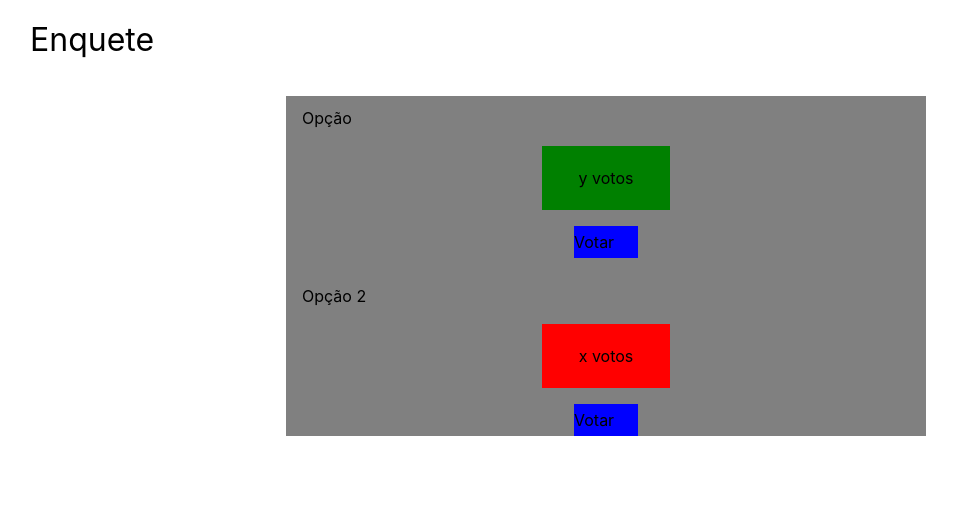
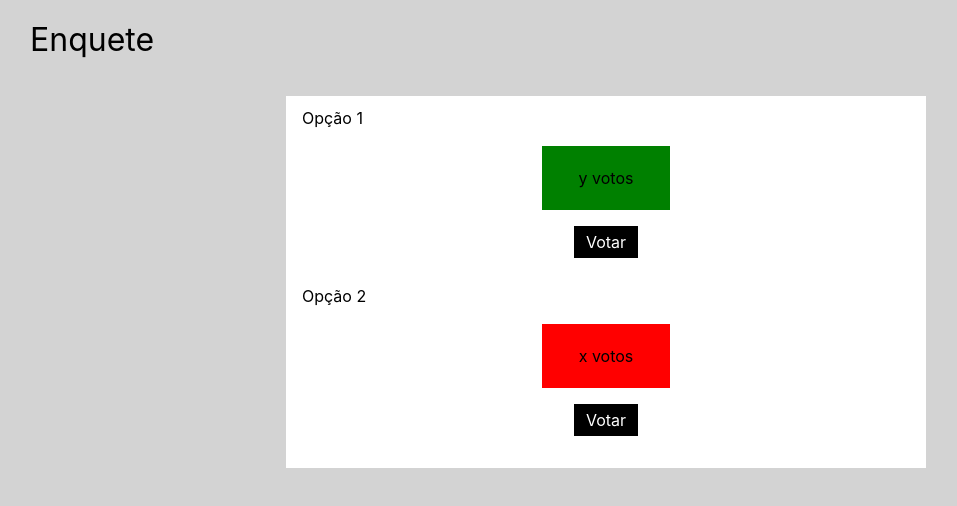
Before and after one commit to JeffSSC/desafio-codecon, a React (Create React App) app in the folder frontend/: page / in a window 1280 px wide. Shown: the top 506 px of the page, without its empty margins (34-991 px from the left). Built offline with nearby package versions, Linux system fonts and the light colour scheme.

Commit message:
front quase pronto

```diff
--- a/frontend/src/App.css
+++ b/frontend/src/App.css
@@ -24,8 +24,13 @@
   margin: 0 auto;
 }
 
+.main {
+  background-color: darkblue;
+}
+
 .voteBtn {
-  background-color: blue;
+  background-color: black;
+  color: white;
   margin: 1rem auto;
   width: 4rem;
   height: 2rem;
@@ -44,10 +49,15 @@
   font-size: 1rem;
 }
 
+.body{
+  background-color: lightgray;
+}
+
 .main {
-  background-color: gray;
+  background-color: white;
   width: 50%;
   margin: 2rem auto;
+  padding-bottom: 1rem;
 }
 
 @keyframes App-logo-spin {
--- a/frontend/src/App.js
+++ b/frontend/src/App.js
@@ -2,19 +2,19 @@ import './App.css';
 
 function App() {
   return (
-    <>
+    <body className='body'>
         <h1 className='tituloH1'>Enquete</h1>
         <main className='main'>
-        <h2 className='tituloH2'>Opção </h2>
+        <h2 className='tituloH2'>Opção 1</h2>
           {/* <div className='progresso1'>{`${opcao1}`}</div> */}
           <div className='firstOption'><p className='txt'>y votos</p></div>
-          <button className='voteBtn'>Votar</button>
+          <button className='voteBtn'><p className='txt'>Votar</p></button>
         <h2 className='tituloH2'>Opção 2</h2>
           {/* <div className='progresso2'>{`${opcao2}`}</div> */}
           <div className='secondOption'><p className='txt'>x votos</p></div>
-          <button className='voteBtn'>Votar</button>
+          <button className='voteBtn'><p className='txt'>Votar</p></button>
         </main>
-    </>
+    </body>
   );
 }
 
```
